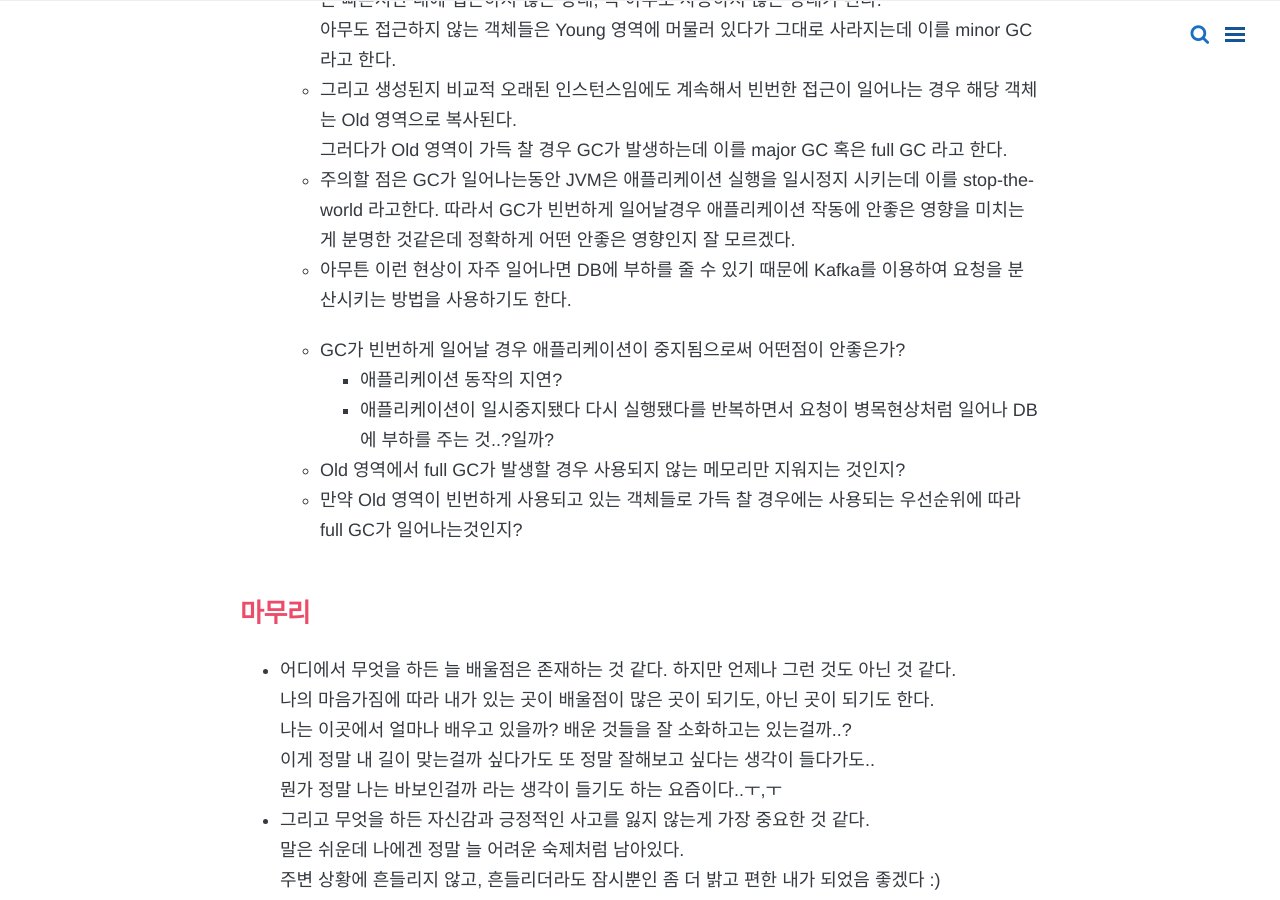
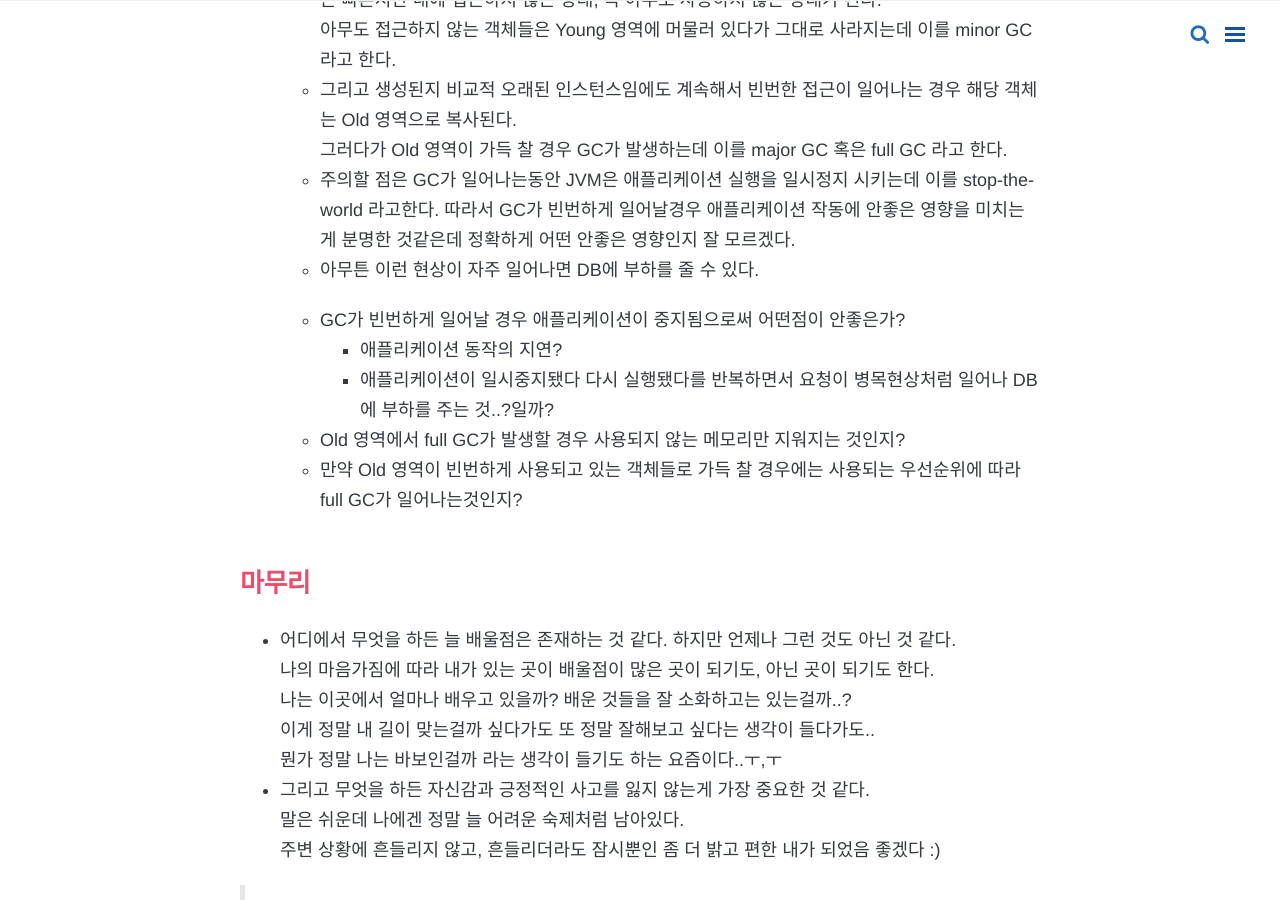
Before and after one commit to diniyo804/diniyo804.github.io, a Jekyll site: the page built from _posts/TIL (Today I Learned)/2019-03-14-TIL.md, in a window 1280 px wide and 900 px high, scrolled down 499 px. Built offline with Jekyll 4.4.1, drawn with Linux system fonts in a browser that asks for light colours; nearby versions of some CDN libraries; comment, search, counter and statistics services are not loaded.

Commit message:
update post til

```diff
--- a/_posts/TIL (Today I Learned)/2019-03-14-TIL.md
+++ b/_posts/TIL (Today I Learned)/2019-03-14-TIL.md
@@ -18,7 +18,7 @@ comments: true
     그러다가 Old 영역이 가득 찰 경우 GC가 발생하는데 이를 major GC 혹은 full GC 라고 한다.
     - 주의할 점은 GC가 일어나는동안 JVM은 애플리케이션 실행을 일시정지 시키는데 이를 stop-the-world 라고한다.
     따라서 GC가 빈번하게 일어날경우 애플리케이션 작동에 안좋은 영향을 미치는게 분명한 것같은데 정확하게 어떤 안좋은 영향인지 잘 모르겠다.
-    - 아무튼 이런 현상이 자주 일어나면 DB에 부하를 줄 수 있기 때문에 Kafka를 이용하여 요청을 분산시키는 방법을 사용하기도 한다.
+    - 아무튼 이런 현상이 자주 일어나면 DB에 부하를 줄 수 있다.
 
     - GC가 빈번하게 일어날 경우 애플리케이션이 중지됨으로써 어떤점이 안좋은가?
         - 애플리케이션 동작의 지연?
```
